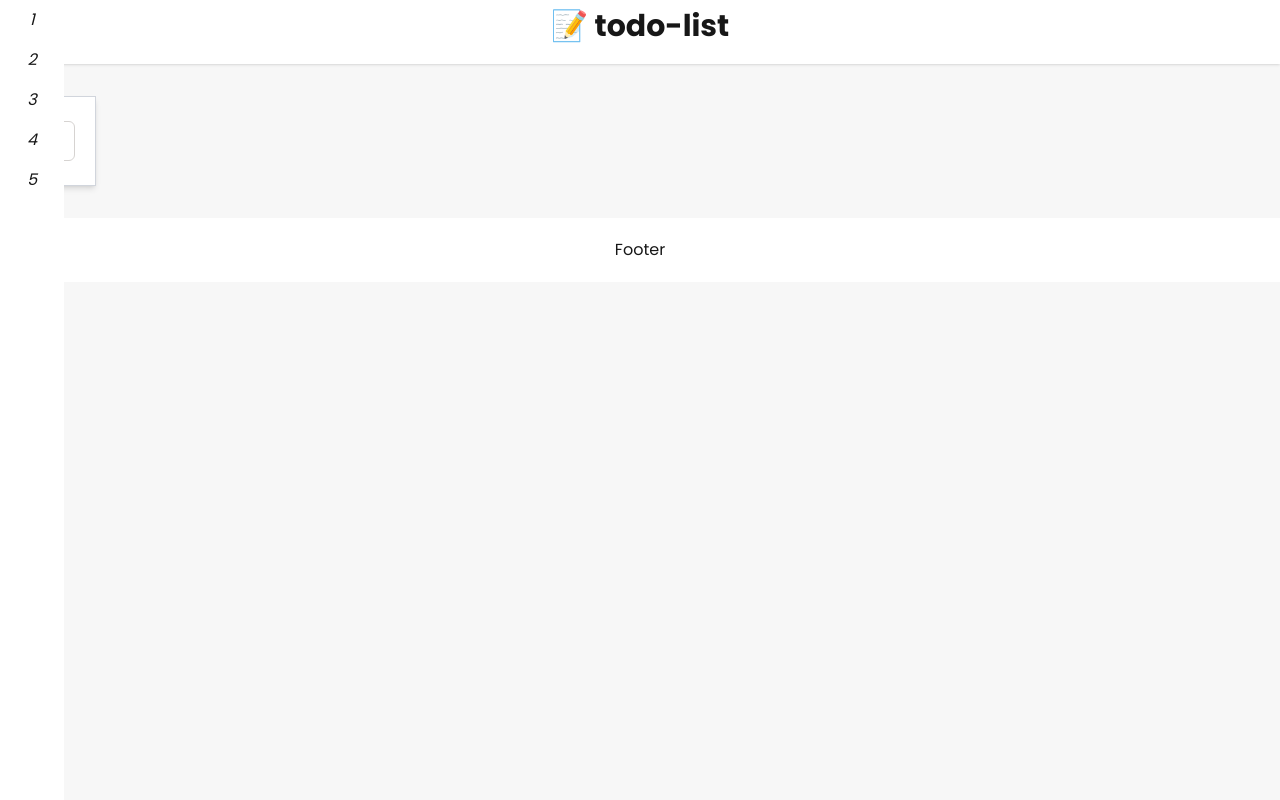
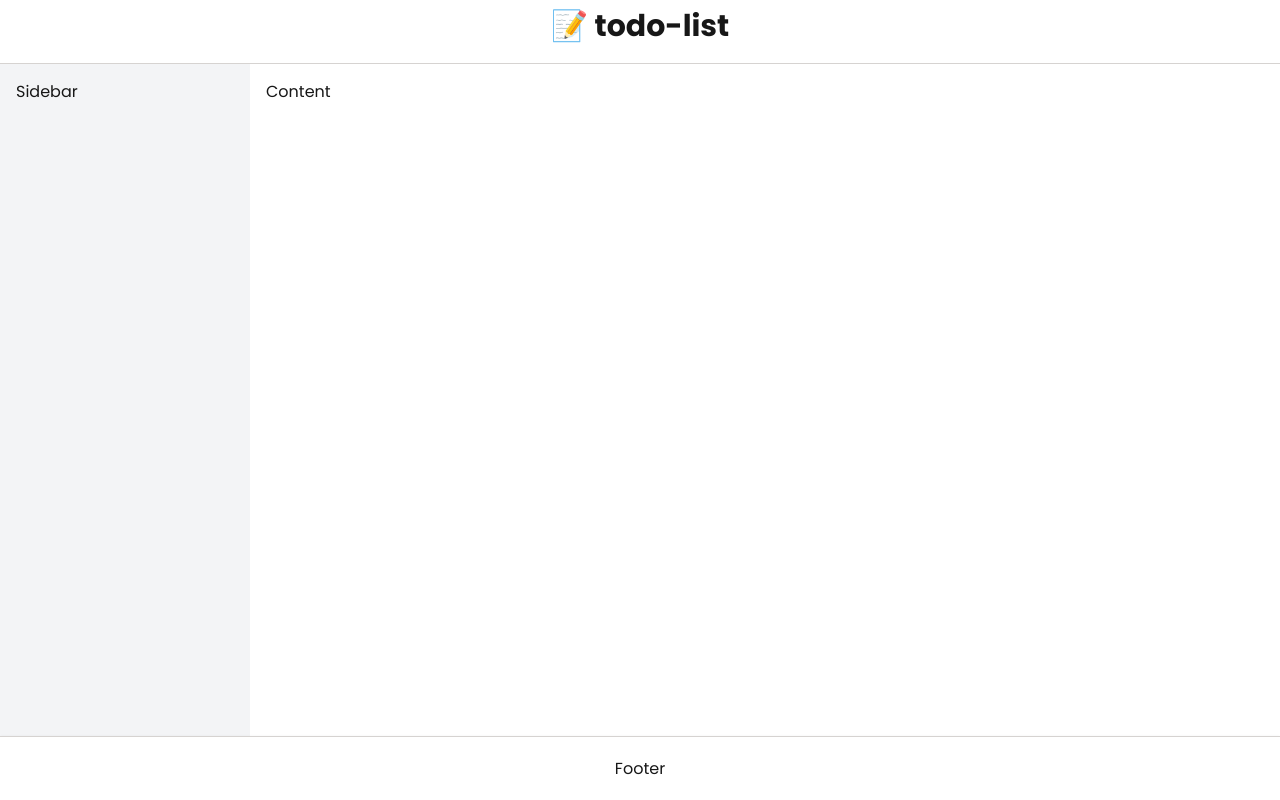
Before and after one commit to Dev-Jhoncel/ml-training, a Next.js app in the folder week-3/todo-list/: page / in a window 1280 px wide. Built offline with nearby package versions, Linux system fonts and the light colour scheme.

Commit message:
Day 5 Practice.

```diff
--- a/week-3/todo-list/src/app/page.tsx
+++ b/week-3/todo-list/src/app/page.tsx
@@ -1,38 +1,23 @@
 export default function Home() {
   return (
     <>
-      <div className="flex gap-[2%] flex-wrap content-start min-h-screen">
-        {/* Navbar */}
-        <nav className="w-full h-16 border-b-stone-300 bg-white p-2 text-center font-bold shadow-sm">
+      <div className="h-screen flex flex-col">
+        <nav className="w-full h-16 border-b border-stone-300 bg-white p-2 text-center font-bold shadow-sm">
           <h1 className="text-3xl font-bold">
             <span>📝</span> todo-list
           </h1>
         </nav>
 
-        {/* Sidebar */}
-        <aside className="fixed lg:flex flex-col w-16 h-full bg-white border-r-stone-300 p-2 text-center gap-4 hidden">
-          <i>1</i>
-          <i>2</i>
-          <i>3</i>
-          <i>4</i>
-          <i>5</i>
-        </aside>
+        <div className="flex-1 flex min-h-0">
+          <div className="container h-full">
+            <div className="grid grid-cols-1 lg:grid-cols-[250px_1fr] h-full">
+              <aside className="bg-gray-100 p-4">Sidebar</aside>
+              <main className="bg-white p-4 overflow-auto">Content</main>
+            </div>
+          </div>
+        </div>
 
-        {/* Main Content */}
-        <main className="grow h-full flex flex-col  align-middle p-4 md:p-8">
-          <div className="bg-white w-16 border border-gray-300 p-6 shadow-md">
-            <input
-              className="border h-10 border-stone-300 rounded-md p-2 w-full md:w-1/2 lg:w-1/3"
-              type="text"
-              name="txtBox"
-              id="txBoxId"
-              placeholder="Add a new task..."
-            />
-          </div>
-        </main>
-
-        {/* Footer */}
-        <div className="w-full h-16 border-t-stone-300 bg-white text-center flex items-center justify-center">
+        <div className="w-full h-16 border-t border-stone-300 bg-white text-center flex items-center justify-center shadow-sm">
           Footer
         </div>
       </div>
```
